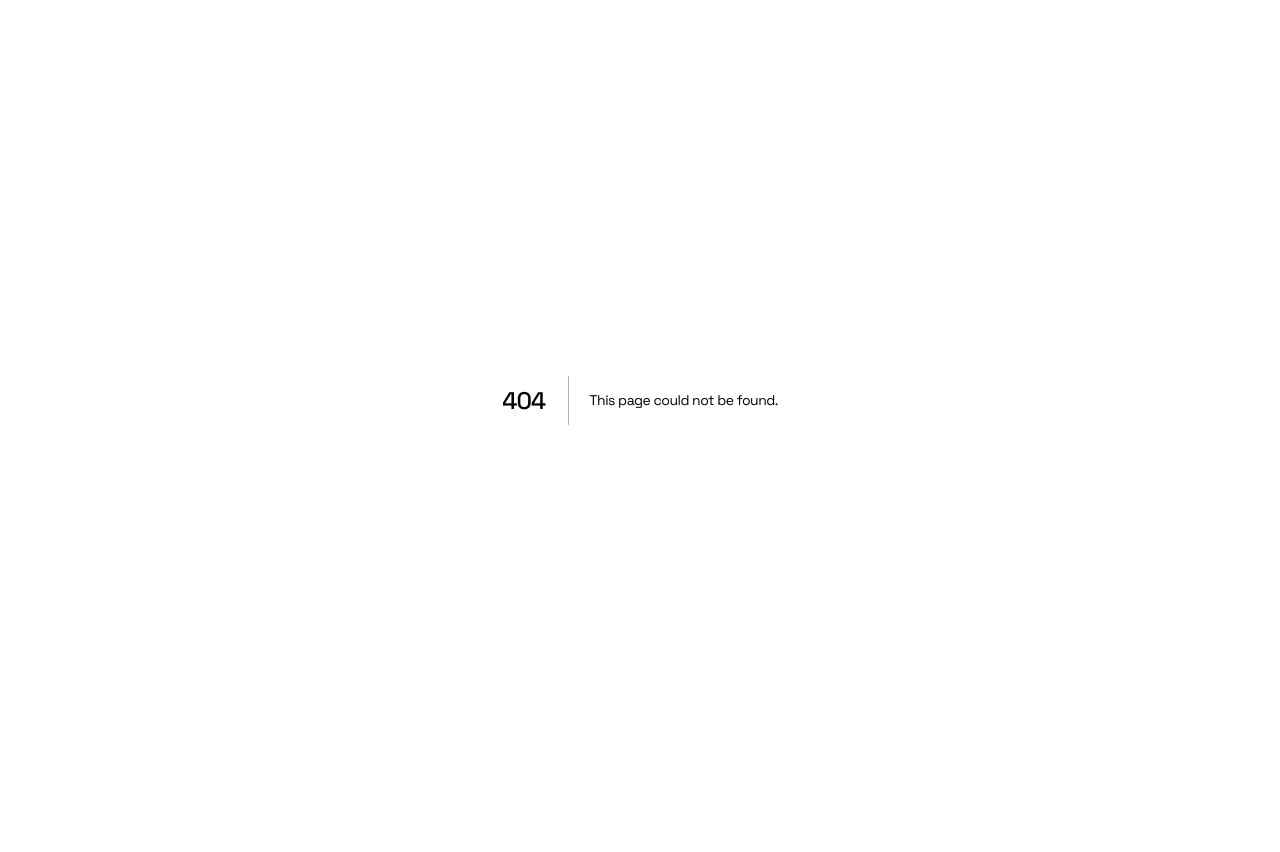
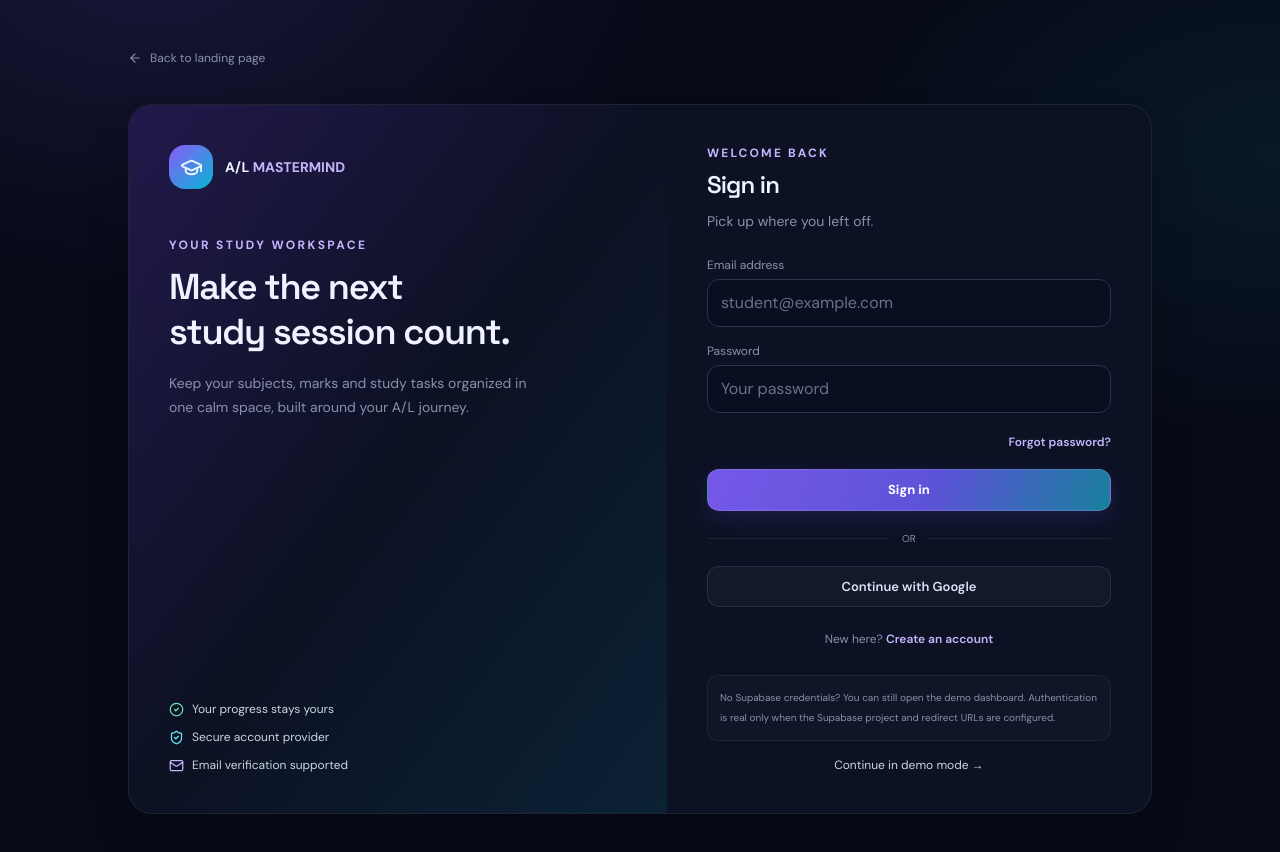
Before and after one commit to Nipunapromod/Master, a Next.js app: page /auth in a window 1280 px wide. Before the commit this address had no page. Shown: the top 852 px of the page. Before the commit the page ends 800 px from the top, so only its background shows below. Built offline with nearby package versions, Linux system fonts and the light colour scheme.

Commit message:
Add functional routes and authentication: app/auth/page.tsx

```diff
--- /dev/null
+++ b/app/auth/page.tsx
@@ -0,0 +1,108 @@
+"use client";
+
+import { FormEvent, useState } from "react";
+import Link from "next/link";
+import { useRouter, useSearchParams } from "next/navigation";
+import { ArrowLeft, CheckCircle2, GraduationCap, LoaderCircle, Mail, ShieldCheck } from "lucide-react";
+import { getSupabaseBrowserClient } from "@/lib/supabase/client";
+
+export default function AuthPage() {
+  const router = useRouter();
+  const search = useSearchParams();
+  const [mode, setMode] = useState<"login" | "signup" | "reset">("login");
+  const [name, setName] = useState("");
+  const [email, setEmail] = useState("");
+  const [password, setPassword] = useState("");
+  const [busy, setBusy] = useState(false);
+  const [message, setMessage] = useState("");
+  const [error, setError] = useState("");
+
+  async function submit(event: FormEvent<HTMLFormElement>) {
+    event.preventDefault();
+    setBusy(true); setError(""); setMessage("");
+    const supabase = getSupabaseBrowserClient();
+    if (!supabase) {
+      setBusy(false);
+      setError("Supabase is not configured yet. This demo dashboard works without signing in. Add NEXT_PUBLIC_SUPABASE_URL and NEXT_PUBLIC_SUPABASE_ANON_KEY to enable real accounts.");
+      return;
+    }
+    try {
+      if (mode === "signup") {
+        if (password.length < 8) throw new Error("Use a password with at least 8 characters.");
+        const { data, error } = await supabase.auth.signUp({
+          email: email.trim(),
+          password,
+          options: {
+            data: { full_name: name.trim() },
+            emailRedirectTo: window.location.origin + "/auth/callback?next=/dashboard"
+          }
+        });
+        if (error) throw error;
+        if (data.session) router.push("/dashboard");
+        else setMessage("Account request received. Check your email to verify the account, then sign in.");
+      } else if (mode === "reset") {
+        const { error } = await supabase.auth.resetPasswordForEmail(email.trim(), {
+          redirectTo: window.location.origin + "/auth/reset-password"
+        });
+        if (error) throw error;
+        setMessage("If an account exists for that email, a password-reset link has been sent.");
+      } else {
+        const { error } = await supabase.auth.signInWithPassword({ email: email.trim(), password });
+        if (error) throw error;
+        router.push(search.get("next") === "/dashboard" ? "/dashboard" : "/dashboard");
+        router.refresh();
+      }
+    } catch (e) {
+      setError(e instanceof Error ? e.message : "Authentication failed. Please try again.");
+    } finally {
+      setBusy(false);
+    }
+  }
+
+  async function googleSignIn() {
+    setBusy(true); setError(""); setMessage("");
+    const supabase = getSupabaseBrowserClient();
+    if (!supabase) {
+      setBusy(false);
+      setError("Supabase is not configured yet. Add the public Supabase project URL and anon/publishable key to enable Google OAuth.");
+      return;
+    }
+    const { error } = await supabase.auth.signInWithOAuth({
+      provider: "google",
+      options: { redirectTo: window.location.origin + "/auth/callback?next=/dashboard" }
+    });
+    if (error) { setError(error.message); setBusy(false); }
+  }
+
+  return <main className="min-h-screen px-4 py-8 sm:py-12">
+    <div className="mx-auto max-w-5xl"><Link href="/" className="inline-flex items-center gap-2 text-xs muted hover:text-white"><ArrowLeft size={14}/> Back to landing page</Link>
+      <div className="mt-8 grid overflow-hidden rounded-3xl border border-white/[.08] bg-[#0c1123] shadow-2xl lg:grid-cols-[1fr_.9fr]">
+        <section className="relative hidden min-h-[620px] flex-col justify-between overflow-hidden bg-gradient-to-br from-violet-600/20 via-[#0c1123] to-cyan-500/10 p-10 lg:flex">
+          <div><Link href="/" className="inline-flex items-center gap-3"><span className="grid h-11 w-11 place-items-center rounded-2xl bg-gradient-to-br from-violet-500 to-cyan-500"><GraduationCap size={23}/></span><span className="text-sm font-bold">A/L <span className="text-violet-300">MASTERMIND</span></span></Link>
+            <p className="mt-12 text-xs font-bold uppercase tracking-[.2em] text-violet-300">Your study workspace</p><h1 className="mt-3 text-4xl font-semibold leading-tight">Make the next<br/>study session count.</h1><p className="mt-4 max-w-sm text-sm leading-6 muted">Keep your subjects, marks and study tasks organized in one calm space, built around your A/L journey.</p>
+          </div>
+          <div className="space-y-3 text-xs text-slate-300"><p className="flex items-center gap-2"><CheckCircle2 size={15} className="text-emerald-300"/> Your progress stays yours</p><p className="flex items-center gap-2"><ShieldCheck size={15} className="text-cyan-300"/> Secure account provider</p><p className="flex items-center gap-2"><Mail size={15} className="text-violet-300"/> Email verification supported</p></div>
+        </section>
+        <section className="p-6 sm:p-9 lg:p-10">
+          <div className="mb-8 flex items-center gap-3 lg:hidden"><span className="grid h-10 w-10 place-items-center rounded-xl bg-gradient-to-br from-violet-500 to-cyan-500"><GraduationCap size={22}/></span><span className="text-xs font-bold">A/L <span className="text-violet-300">MASTERMIND</span></span></div>
+          <p className="text-xs font-bold uppercase tracking-[.18em] text-violet-300">{mode === "login" ? "Welcome back" : mode === "signup" ? "Start your journey" : "Account recovery"}</p>
+          <h2 className="mt-2 text-2xl font-semibold">{mode === "login" ? "Sign in" : mode === "signup" ? "Create your account" : "Reset password"}</h2>
+          <p className="mt-2 text-sm leading-6 muted">{mode === "login" ? "Pick up where you left off." : mode === "signup" ? "Create an account to prepare your study workspace." : "We’ll send a secure recovery link if the account exists."}</p>
+          <form onSubmit={submit} className="mt-6 space-y-4">
+            {mode === "signup" && <label className="block"><span className="mb-1.5 block text-xs muted">Full name</span><input className="input" autoComplete="name" required maxLength={90} value={name} onChange={e=>setName(e.target.value)} placeholder="Your full name"/></label>}
+            <label className="block"><span className="mb-1.5 block text-xs muted">Email address</span><input className="input" autoComplete="email" type="email" required value={email} onChange={e=>setEmail(e.target.value)} placeholder="student@example.com"/></label>
+            {mode !== "reset" && <label className="block"><span className="mb-1.5 block text-xs muted">Password</span><input className="input" type="password" autoComplete={mode === "signup" ? "new-password" : "current-password"} required minLength={mode === "signup" ? 8 : 1} value={password} onChange={e=>setPassword(e.target.value)} placeholder={mode === "signup" ? "At least 8 characters" : "Your password"}/></label>}
+            {mode === "login" && <div className="text-right"><button type="button" onClick={()=>{setMode("reset");setError("");setMessage("");}} className="text-xs font-semibold text-violet-300 hover:text-violet-200">Forgot password?</button></div>}
+            {error && <p role="alert" className="rounded-xl border border-rose-300/20 bg-rose-300/[.06] p-3 text-xs leading-5 text-rose-200">{error}</p>}
+            {message && <p role="status" className="rounded-xl border border-emerald-300/20 bg-emerald-300/[.06] p-3 text-xs leading-5 text-emerald-200">{message}</p>}
+            <button type="submit" disabled={busy} className="btn-primary w-full disabled:opacity-50">{busy && <LoaderCircle size={15} className="animate-spin"/>}{mode === "login" ? "Sign in" : mode === "signup" ? "Create account" : "Send reset link"}</button>
+          </form>
+          {mode !== "reset" && <><div className="my-5 flex items-center gap-3"><span className="h-px flex-1 bg-white/[.08]"/><span className="text-[10px] muted">OR</span><span className="h-px flex-1 bg-white/[.08]"/></div><button type="button" disabled={busy} onClick={googleSignIn} className="btn-secondary w-full disabled:opacity-50">Continue with Google</button></>}
+          <div className="mt-6 text-center text-xs muted">{mode === "login" ? <>New here? <button onClick={()=>{setMode("signup");setError("");setMessage("");}} className="font-semibold text-violet-300">Create an account</button></> : mode === "signup" ? <>Already registered? <button onClick={()=>{setMode("login");setError("");setMessage("");}} className="font-semibold text-violet-300">Sign in</button></> : <>Remembered it? <button onClick={()=>{setMode("login");setError("");setMessage("");}} className="font-semibold text-violet-300">Back to sign in</button></>}</div>
+          <div className="mt-7 rounded-xl border border-white/[.06] bg-white/[.02] p-3 text-[10px] leading-5 muted">No Supabase credentials? You can still open the demo dashboard. Authentication is real only when the Supabase project and redirect URLs are configured.</div>
+          <Link href="/dashboard" className="mt-4 block text-center text-xs text-slate-300 hover:text-white">Continue in demo mode →</Link>
+        </section>
+      </div>
+    </div>
+  </main>;
+}
```
